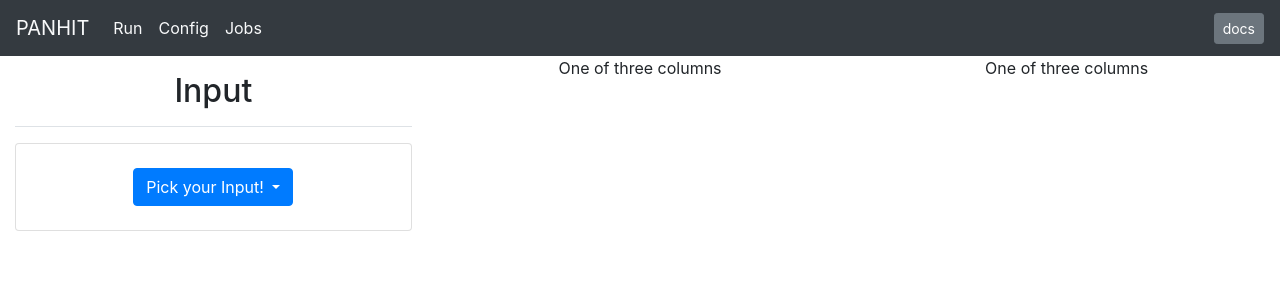
After one commit to adambaumeister/panhit, a Flask app: template templates/spec.html in a window 1280 px wide. The commit adds this page. Shown: the top 300 px of the page. Run offline with Flask 2, Linux system fonts and the light colour scheme; the template is opened without the code that fills it, so the values that code supplies are empty; some libraries are stand-ins or nearby versions.

Commit message:
Basic spec definition

```diff
--- a/phlibs/Inputs/panfw.py
+++ b/phlibs/Inputs/panfw.py
@@ -15,7 +15,8 @@ class PanfwInput(Input):
 
         super(PanfwInput, self).__init__(mod_opts)
         self.pretty_name = "PANOS Device"
-        self.image_small = "static/pan-logo-orange.png"
+        self.image_small = "images/pan-logo-orange.png"
+
         self.image = "images/pan-logo-orange.png"
         self.type = "panfw"
 
--- /dev/null
+++ b/templates/spec.html
@@ -0,0 +1,32 @@
+{% extends "wrapper.html" %}
+{% block content %}
+<div class="container-fluid">
+    <div class="row">
+        <div class="col-sm">
+            <div class="text-center pt-3 pb-2 mb-3 border-bottom"><h2>Input</h2></div>
+            <div class="card text-center">
+                <div class="dropdown  p-4">
+                    <button class="btn btn-primary dropdown-toggle" type="button" id="dropdownMenuButton"
+                            data-toggle="dropdown" aria-haspopup="true" aria-expanded="false">
+                        Pick your Input!
+                    </button>
+                    <div class="dropdown-menu" aria-labelledby="dropdownMenuButton">
+                        {% for item in inputs %}
+                        <button class="dropdown-item add-item"><img
+                                src="{{ url_for('static', filename=item.image_small) }}" height="30px" class="pr-2"
+                                alt="">{{ item.name }}
+                        </button>
+                        {% endfor %}
+                    </div>
+                </div>
+            </div>
+        </div>
+        <div class="col-sm text-center">
+            One of three columns
+        </div>
+        <div class="col-sm text-center">
+            One of three columns
+        </div>
+    </div>
+</div>
+{% endblock %}
--- a/templates/wrapper.html
+++ b/templates/wrapper.html
@@ -28,7 +28,7 @@
             <a class="nav-link text-light" href="/config/input">Config</a>
           </li>
           <li class="nav-item">
-            <a class="nav-link text-light" href="/">Jobs</a>
+            <a class="nav-link text-light" href="/jobs">Jobs</a>
           </li>
         </ul>
         <div class="form-inline my-2 my-lg-0">
--- a/web.py
+++ b/web.py
@@ -101,6 +101,37 @@ def config_modules_page():
     mod_types = c.get_mods_available()
 
     return render_template('config.html', items=mods, config_type=config_type, item_types=mod_types)
+
+@app.route('/jobs', methods=['GET'])
+def spec_page():
+    """
+    Render the job spec page, aka the job runner page
+    :return: spec.html
+    """
+    c = ConfigFile()
+    # First load in all the configuration from the provided configuration file, if it exists
+    c.load_from_file(DEFAULT_CONFIG_FILE)
+
+    # Grab all the inputs
+    cdb = c.get_cdb()
+    cdb.update_path("input")
+    docs = cdb.get_all()
+    inputs = []
+    for doc in docs:
+        i = c.get_input_from_data(doc)
+        inputs.append(i)
+
+    # Grab all the modules
+    cdb = c.get_cdb()
+    cdb.update_path("modules")
+    docs = cdb.get_all()
+    modules = []
+    for doc in docs:
+        i = c.get_input_from_data(doc)
+        modules.append(i)
+
+    return render_template('spec.html', inputs=inputs, modules=modules)
+
 
 ###############
 # API METHODS #
```
Also changed, not shown: templates/config.html (+1 -12 lines).
